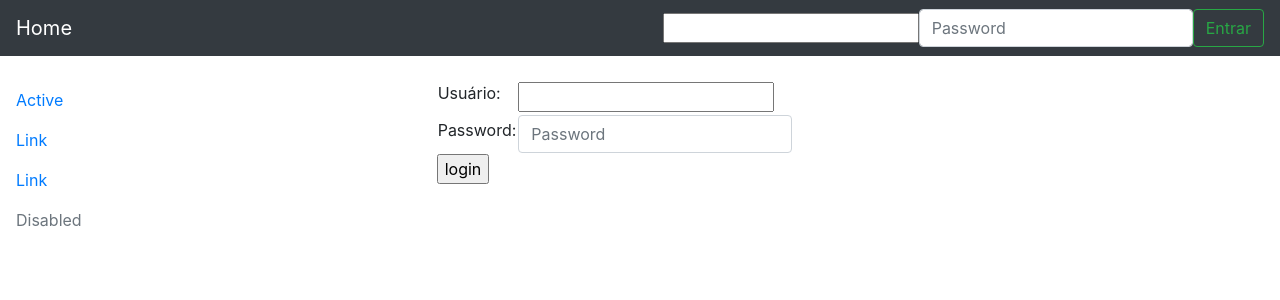
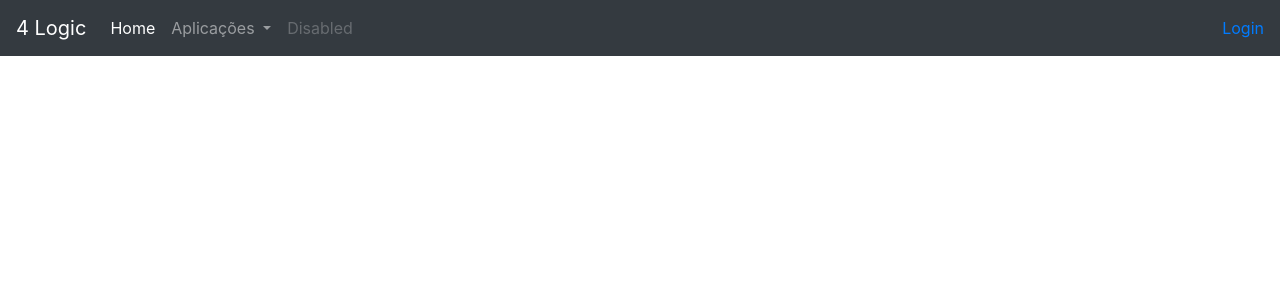
Before and after one commit to adaltopicotti/logic4, a Django app: page / in a window 1280 px wide. Shown: the top 300 px of the page. Run offline with Django 3.2, Linux system fonts and the light colour scheme; some libraries are stand-ins or nearby versions.

Commit message:
add navbar, fix login template error, remove lateral menu

```diff
--- a/cpf/views.py
+++ b/cpf/views.py
@@ -3,6 +3,7 @@ from .forms import PessoaFisicaForm
 from .models import PessoaFisica
 from django.http import JsonResponse, HttpResponse
 import json, requests
+from website.forms import SignUpForm, LoginForm
 from django.contrib.auth.decorators import login_required
 from django.contrib.auth import login, authenticate
 
@@ -28,10 +29,10 @@ def cpf_app(request):
                     form.consultaID = result['consultaID']
                     form.save()
                     form = PessoaFisicaForm()
-                    return render(request, "cpf/cpf_search.html", {'result':result, 'form': form, 'channel':"new"})
+                    return render(request, "cpf/cpf_search.html", {'result':result, 'cpfForm': form, 'channel':"new"})
     else:
         form = PessoaFisicaForm()
-    return render(request, "cpf/cpf_search.html", {'form': form})
+        return render(request, "cpf/cpf_search.html", {'form': form})
     return render(request, "cpf/cpf_search.html", {'form': form, 'erro': "CPF Inválido!"})
 
 
--- a/website/forms.py
+++ b/website/forms.py
@@ -14,7 +14,9 @@ class SignUpForm(UserCreationForm):
 
 
 class LoginForm(AuthenticationForm):
-    username = forms.CharField(max_length=30, required=False, help_text='Optional.')
+    username = forms.CharField(max_length=30, required=False, help_text='Optional.',
+        widget=forms.TextInput(
+            attrs={'class':'form-control', 'type':'login', 'placeholder':'login'}))
     password = forms.CharField(max_length=30, required=False, help_text='Optional.',
         widget=forms.TextInput(
             attrs={'class':'form-control', 'type':'password', 'placeholder':'Password'}))
--- a/cpf/templates/cpf/cpf_search.html
+++ b/website/templates/cpf/cpf_search.html
@@ -1,4 +1,4 @@
-{% extends 'structure/base.html' %}
+{% extends 'website/structure/base.html' %}
 
 {% block content %}
 <div class="post">
--- a/website/templates/registration/login.html
+++ b/website/templates/registration/login.html
@@ -1,4 +1,4 @@
-{% extends 'structure/base.html' %}
+{% extends 'website/structure/base.html' %}
 
 {% block content %}
 {% if form.errors %}
--- a/website/templates/website/structure/base.html
+++ b/website/templates/website/structure/base.html
@@ -14,27 +14,60 @@
   </head>
   <body>
     <div>
-      <nav class="navbar navbar-dark bg-dark">
-        <!-- Navbar content -->
-        <a class="navbar-brand" href="/">Home</a>
-        <form class="form-inline my-2 my-lg-0" method="post" action="{% url 'login' %}">
-          {% csrf_token %}
-          {{form.username}}
-          {{form.password}}
-          <button class="btn btn-outline-success my-2 my-sm-0" type="submit" value="login">Entrar</button>
-        </form>
-      </nav>
-    </div><br>
+      <!-- Navbar content -->
+        <nav class="navbar navbar-expand-lg navbar-dark bg-dark">
+          <a class="navbar-brand" href="#">4 Logic</a>
+          <button class="navbar-toggler" type="button" data-toggle="collapse" data-target="#navbarSupportedContent" aria-controls="navbarSupportedContent" aria-expanded="false" aria-label="Toggle navigation">
+            <span class="navbar-toggler-icon"></span>
+          </button>
+
+          <div class="collapse navbar-collapse" id="navbarSupportedContent">
+            <ul class="navbar-nav mr-auto">
+              <li class="nav-item active">
+                <a class="nav-link" href="/">Home <span class="sr-only">(current)</span></a>
+              </li>
+              <li class="nav-item">
+                <!-- <a class="nav-link" href="{% url 'cpf_app' %}">Consulta CPF</a> -->
+              </li>
+              <li class="nav-item dropdown">
+                <a class="nav-link dropdown-toggle" href="#" id="navbarDropdown" role="button" data-toggle="dropdown" aria-haspopup="true" aria-expanded="false">
+                  Aplicações
+                </a>
+                <div class="dropdown-menu" aria-labelledby="navbarDropdown">
+                  <a class="dropdown-item" href="{% url 'cpf_app' %}">Consulta CPF</a>
+                  <!-- <a class="dropdown-item" href="#">Another action</a> -->
+                  <div class="dropdown-divider"></div>
+                  <!-- <a class="dropdown-item" href="#">Something else here</a> -->
+                </div>
+              </li>
+              <li class="nav-item">
+                <a class="nav-link disabled" href="#">Disabled</a>
+              </li>
+            </ul>
+            <ul class="navbar-nav ml-auto">
+              <li class="nav-item dropdown">
+                {% if user.is_authenticated %}
+                <a class="nav-link dropdown-toggle" href="#" id="navbarDropdown" role="button" data-toggle="dropdown" aria-haspopup="true" aria-expanded="false">
+                  Olá, {{user.first_name}} {{user.last_name}}
+                </a>
+                <div class="dropdown-menu" aria-labelledby="navbarDropdown">
+                  <a class="dropdown-item" href="#">Perfil</a>
+                  <a class="dropdown-item" href="#">Another action</a>
+                  <div class="dropdown-divider"></div>
+                  <a class="dropdown-item" href="{% url 'logout' %}">Sair</a>
+                </div>
+                {% else %}
+                <a href="{% url 'login_site' %}">Login</a>
+                {% endif %}
+              </li>
+            </ul>
+          </div>
+        </nav>
+    </div>
+    <!-- End navbar content -->
+    <br>
     <div class="row">
-      <div class="col-2">
-        <nav class="nav flex-column">
-          <a class="nav-link active" href="#">Active</a>
-          <a class="nav-link" href="#">Link</a>
-          <a class="nav-link" href="#">Link</a>
-          <a class="nav-link disabled" href="#">Disabled</a>
-        </nav>
-      </div>
-        <div class="col-md-7 offset-md-2">
+        <div class="col-md-7 offset-md-3">
           <!-- Content here -->
           {% block content %}
           {% endblock %}
--- a/website/templates/website/structure/home.html
+++ b/website/templates/website/structure/home.html
@@ -2,22 +2,7 @@
 
 {% block content %}
 
-<form method="post" action="{% url 'login' %}">
-{% csrf_token %}
-    <table>
-    <tr>
-        <td>{{ form.username.label_tag }}</td>
-        <td>{{ form.username }}</td>
-    </tr>
-    <tr>
-        <td>{{ form.password.label_tag }}</td>
-        <td>{{ form.password }}</td>
-    </tr>
-    </table>
 
-    <input type="submit" value="login" />
-    <input type="hidden" name="next" value="{{ next }}" />
-</form>
 
 
 {% endblock %}
--- a/website/urls.py
+++ b/website/urls.py
@@ -1,11 +1,13 @@
 from django.conf.urls import url
 from . import views as core_views
-from django.contrib.auth import views
+from django.contrib.auth import views as auth_views
 
 
 
 urlpatterns = [
     url(r'^$', core_views.home, name='home'),
     url(r'^accounts/signup/$', core_views.signup, name='signup'),
-    url(r'^accounts/login/$', views.login, name='login'),
+    url(r'^accounts/login/$', core_views.login_site, name='login_site'),
+    url(r'^accounts/logout/$', auth_views.logout, name='logout', kwargs={'next_page': '/'}),
+    url(r'^accounts/auth/$', auth_views.login, name='login'),
 ]
--- a/website/views.py
+++ b/website/views.py
@@ -8,7 +8,8 @@ from django.contrib.auth import views, forms
 def home(request):
     return render(request, 'website/structure/home.html', {'form': LoginForm} )
 
-
+def login_site(request):
+    return render(request, 'website/accounts/login.html', {'form': LoginForm} )
 
 
 def signup(request):
```
Also changed, not shown: cpf/templates/structure/base.html (deleted, +0 -44 lines), cpf/templates/structure/profile.html (deleted, +0 -62 lines), website/templates/website/accounts/login.html (+5 -3 lines).
